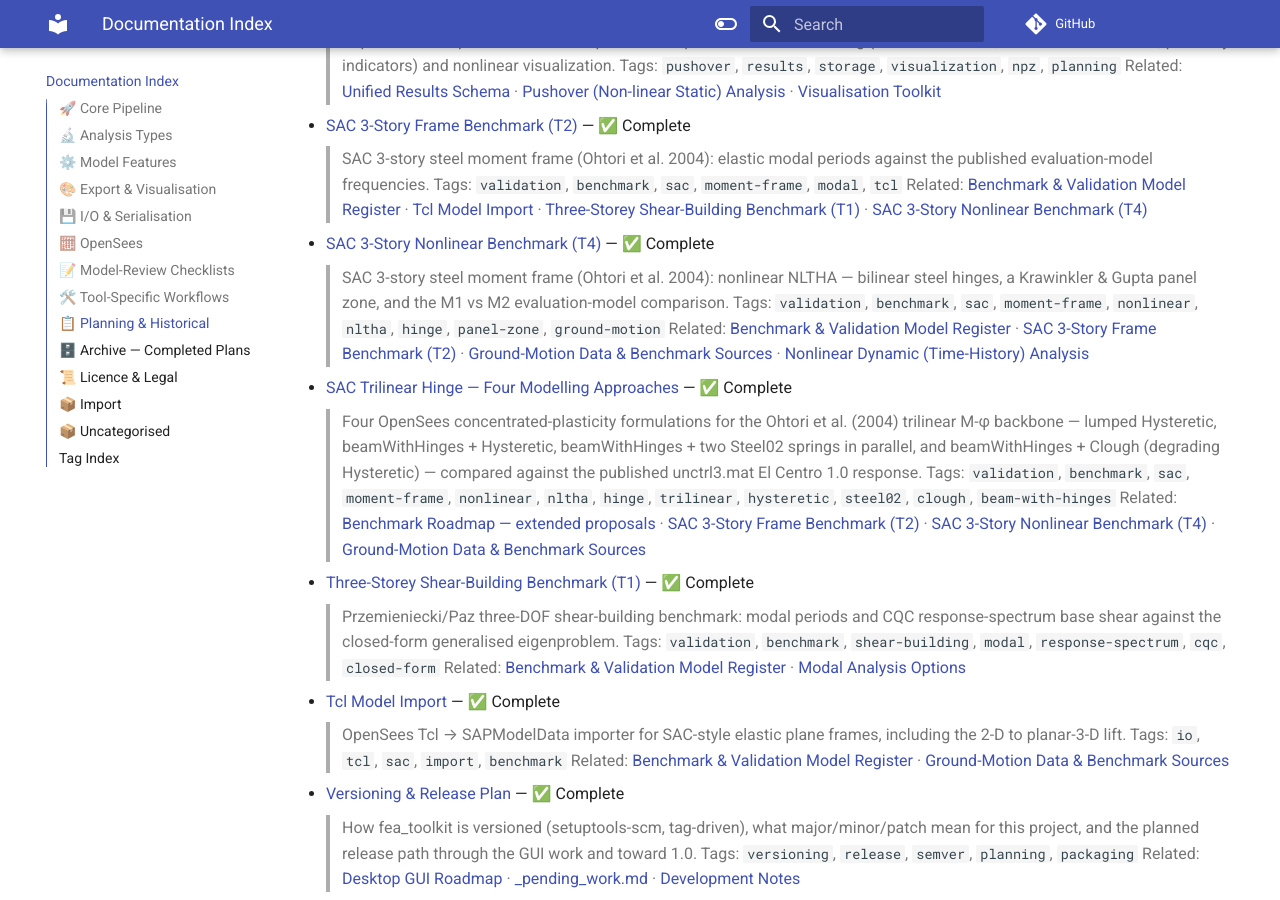
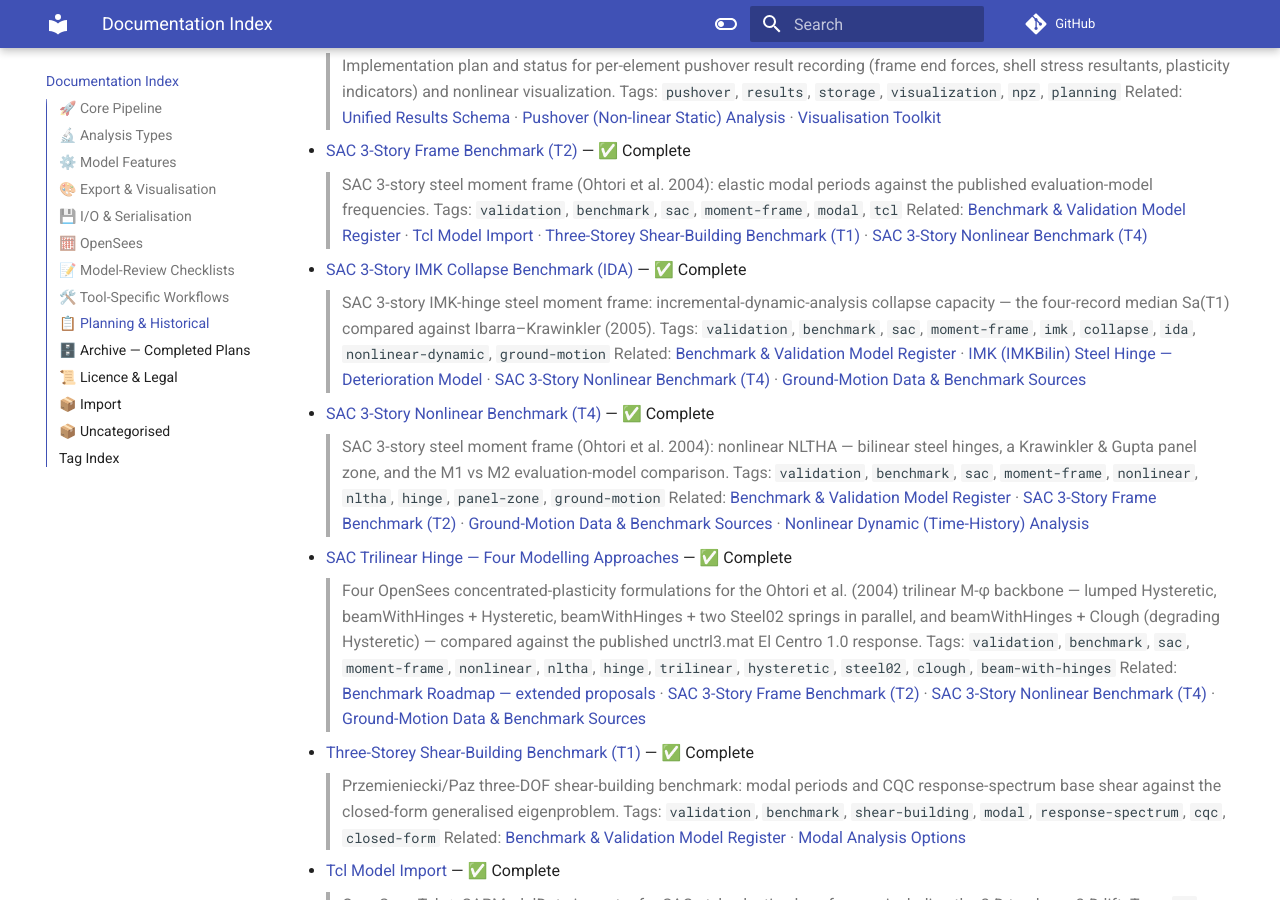
Before and after one commit to boustrephon/fea_toolkit, an MkDocs documentation site: the page built from docs/documentation_index.md, in a window 1280 px wide and 900 px high, scrolled down 10094 px. Built offline with MkDocs 1.6.1 and Material for MkDocs 9.7.7, drawn with Linux system fonts in a browser that asks for light colours; comment, search, counter and statistics services are not loaded; some of the changed text lies outside the part shown.

Commit message:
docs(benchmarks): record SAC 3-story median Sa(T1) collapse capacity (2.21 g)

```diff
--- a/docs/documentation_index.md
+++ b/docs/documentation_index.md
@@ -325,7 +325,7 @@ for automated cross-referencing.
 - [Benchmark & Validation Model Register](benchmark_register.md) — ⚠️ Partial
   > Master index of validation/benchmark models for fea_toolkit: benchmark tiers, the structural-type × load-type coverage matrix, the implemented-benchmark catalogue, reference collections, and acceptance criteria. Candidate sources and the ranked build order live in benchmark_roadmap.md.
   Tags: `validation`, `benchmark`, `planning`, `pushover`, `nonlinear-dynamic`, `modal`, `response-spectrum`, `shear-wall`, `beam-column-joint`, `ground-motion`, `masonry`, `infill`, `collapse`, `precast`, `braced-frame`, `composite`
-  Related: [Benchmark Roadmap — extended proposals](benchmark_roadmap.md) · [Vecchio & Emara (1992) RC-Frame Pushover Benchmark](vecchio_emara_benchmark.md) · [Duong et al. (2007) Shear-Critical Frame Benchmark (T3)](duong_benchmark.md) · [Ground-Motion Data & Benchmark Sources](ground_motion_data.md) · [Pushover (Non-linear Static) Analysis](pushover_analysis.md) · [Nonlinear Dynamic (Time-History) Analysis](nonlinear_dynamic_analysis.md)
+  Related: [Benchmark Roadmap — extended proposals](benchmark_roadmap.md) · [Vecchio & Emara (1992) RC-Frame Pushover Benchmark](vecchio_emara_benchmark.md) · [Duong et al. (2007) Shear-Critical Frame Benchmark (T3)](duong_benchmark.md) · [Ground-Motion Data & Benchmark Sources](ground_motion_data.md) · [Pushover (Non-linear Static) Analysis](pushover_analysis.md) · [Nonlinear Dynamic (Time-History) Analysis](nonlinear_dynamic_analysis.md) · [SAC 3-Story IMK Collapse Benchmark (IDA)](sac_imk_collapse_benchmark.md)
 
 - [Benchmark Roadmap — extended proposals](benchmark_roadmap.md) — ⚠️ Partial
   > Canonical benchmark build plan: ranked order (SAC-derived first, then RC frames, RC walls, masonry/URM) with DOIs and prerequisites, plus the detailed workstreams and the component-level (T3) database inventory.
@@ -380,6 +380,11 @@ for automated cross-referencing.
   > SAC 3-story steel moment frame (Ohtori et al. 2004): elastic modal periods against the published evaluation-model frequencies.
   Tags: `validation`, `benchmark`, `sac`, `moment-frame`, `modal`, `tcl`
   Related: [Benchmark & Validation Model Register](benchmark_register.md) · [Tcl Model Import](tcl_import.md) · [Three-Storey Shear-Building Benchmark (T1)](shear_building_benchmark.md) · [SAC 3-Story Nonlinear Benchmark (T4)](sac_nonlinear_benchmark.md)
+
+- [SAC 3-Story IMK Collapse Benchmark (IDA)](sac_imk_collapse_benchmark.md) — ✅ Complete
+  > SAC 3-story IMK-hinge steel moment frame: incremental-dynamic-analysis collapse capacity — the four-record median Sa(T1) compared against Ibarra–Krawinkler (2005).
+  Tags: `validation`, `benchmark`, `sac`, `moment-frame`, `imk`, `collapse`, `ida`, `nonlinear-dynamic`, `ground-motion`
+  Related: [Benchmark & Validation Model Register](benchmark_register.md) · [IMK (IMKBilin) Steel Hinge — Deterioration Model](imk_deterioration_model.md) · [SAC 3-Story Nonlinear Benchmark (T4)](sac_nonlinear_benchmark.md) · [Ground-Motion Data & Benchmark Sources](ground_motion_data.md)
 
 - [SAC 3-Story Nonlinear Benchmark (T4)](sac_nonlinear_benchmark.md) — ✅ Complete
   > SAC 3-story steel moment frame (Ohtori et al. 2004): nonlinear NLTHA — bilinear steel hinges, a Krawinkler & Gupta panel zone, and the M1 vs M2 evaluation-model comparison.
@@ -471,7 +476,7 @@ Tags across all documentation files:
 - **`beam-column-joint`** — [benchmark_register.md](benchmark_register.md)
 - **`beam-with-hinges`** — [sac_trilinear_hinge_approaches.md](sac_trilinear_hinge_approaches.md)
 - **`beams`** — [element_classification.md](element_classification.md)
-- **`benchmark`** — [benchmark_register.md](benchmark_register.md), [benchmark_roadmap.md](benchmark_roadmap.md), [cantilever_benchmark.md](cantilever_benchmark.md), [duong_benchmark.md](duong_benchmark.md), [ground_motion_data.md](ground_motion_data.md), [imk_member_classification.md](imk_member_classification.md), [sac_benchmark.md](sac_benchmark.md), [sac_nonlinear_benchmark.md](sac_nonlinear_benchmark.md), [sac_trilinear_hinge_approaches.md](sac_trilinear_hinge_approaches.md), [shear_building_benchmark.md](shear_building_benchmark.md), [tcl_import.md](tcl_import.md), [vecchio_emara_benchmark.md](vecchio_emara_benchmark.md)
+- **`benchmark`** — [benchmark_register.md](benchmark_register.md), [benchmark_roadmap.md](benchmark_roadmap.md), [cantilever_benchmark.md](cantilever_benchmark.md), [duong_benchmark.md](duong_benchmark.md), [ground_motion_data.md](ground_motion_data.md), [imk_member_classification.md](imk_member_classification.md), [sac_benchmark.md](sac_benchmark.md), [sac_imk_collapse_benchmark.md](sac_imk_collapse_benchmark.md), [sac_nonlinear_benchmark.md](sac_nonlinear_benchmark.md), [sac_trilinear_hinge_approaches.md](sac_trilinear_hinge_approaches.md), [shear_building_benchmark.md](shear_building_benchmark.md), [tcl_import.md](tcl_import.md), [vecchio_emara_benchmark.md](vecchio_emara_benchmark.md)
 - **`bilin`** — [imk_deterioration_model.md](imk_deterioration_model.md)
 - **`bilinearization`** — [csm_bilinearization.md](csm_bilinearization.md)
 - **`boolean`** — [shell_openings.md](shell_openings.md)
@@ -494,7 +499,7 @@ Tags across all documentation files:
 - **`closed-form`** — [cantilever_benchmark.md](cantilever_benchmark.md), [shear_building_benchmark.md](shear_building_benchmark.md)
 - **`clough`** — [sac_trilinear_hinge_approaches.md](sac_trilinear_hinge_approaches.md)
 - **`codes`** — [capacity.md](capacity.md)
-- **`collapse`** — [benchmark_register.md](benchmark_register.md), [benchmark_roadmap.md](benchmark_roadmap.md), [imk_deterioration_model.md](imk_deterioration_model.md)
+- **`collapse`** — [benchmark_register.md](benchmark_register.md), [benchmark_roadmap.md](benchmark_roadmap.md), [imk_deterioration_model.md](imk_deterioration_model.md), [sac_imk_collapse_benchmark.md](sac_imk_collapse_benchmark.md)
 - **`columns`** — [element_classification.md](element_classification.md)
 - **`combination`** — [load_cases_and_combinations.md](load_cases_and_combinations.md), [load_combinations.md](load_combinations.md)
 - **`command`** — [workflow_palette.md](workflow_palette.md)
@@ -553,7 +558,7 @@ Tags across all documentation files:
 - **`geometry`** — [rhino_export.md](rhino_export.md), [shell_openings.md](shell_openings.md)
 - **`gpl`** — [licence.md](licence.md)
 - **`gravity`** — [xara_gravity_and_solver.md](xara_gravity_and_solver.md)
-- **`ground-motion`** — [benchmark_register.md](benchmark_register.md), [ground_motion_data.md](ground_motion_data.md), [nonlinear_dynamic_analysis.md](nonlinear_dynamic_analysis.md), [sac_nonlinear_benchmark.md](sac_nonlinear_benchmark.md)
+- **`ground-motion`** — [benchmark_register.md](benchmark_register.md), [ground_motion_data.md](ground_motion_data.md), [nonlinear_dynamic_analysis.md](nonlinear_dynamic_analysis.md), [sac_imk_collapse_benchmark.md](sac_imk_collapse_benchmark.md), [sac_nonlinear_benchmark.md](sac_nonlinear_benchmark.md)
 - **`gui`** — [gui.md](gui.md), [gui_roadmap.md](gui_roadmap.md), [project_bundle.md](project_bundle.md), [workflow_authoring.md](workflow_authoring.md), [workflow_palette.md](workflow_palette.md)
 - **`guidance`** — [modeling_guidance.md](modeling_guidance.md)
 - **`guide`** — [llm_guide.md](llm_guide.md)
@@ -563,8 +568,9 @@ Tags across all documentation files:
 - **`html-export`** — [viewer.md](viewer.md)
 - **`hysteretic`** — [sac_trilinear_hinge_approaches.md](sac_trilinear_hinge_approaches.md)
 - **`ibarra-krawinkler`** — [imk_deterioration_model.md](imk_deterioration_model.md), [imk_member_classification.md](imk_member_classification.md)
+- **`ida`** — [sac_imk_collapse_benchmark.md](sac_imk_collapse_benchmark.md)
 - **`identifiers`** — [sap_ids_vs_tags.md](sap_ids_vs_tags.md)
-- **`imk`** — [imk_deterioration_model.md](imk_deterioration_model.md), [imk_member_classification.md](imk_member_classification.md)
+- **`imk`** — [imk_deterioration_model.md](imk_deterioration_model.md), [imk_member_classification.md](imk_member_classification.md), [sac_imk_collapse_benchmark.md](sac_imk_collapse_benchmark.md)
 - **`imkbilin`** — [imk_deterioration_model.md](imk_deterioration_model.md)
 - **`import`** — [tcl_import.md](tcl_import.md)
 - **`infill`** — [benchmark_register.md](benchmark_register.md)
@@ -605,11 +611,11 @@ Tags across all documentation files:
 - **`model-review`** — [ETABS_checklist.md](ETABS_checklist.md), [ETABS_checklist_gb.md](ETABS_checklist_gb.md), [ETABS_checklist_hk.md](ETABS_checklist_hk.md), [ETABS_checklist_is.md](ETABS_checklist_is.md), [SAP2000_checklist_gb.md](SAP2000_checklist_gb.md), [SAP2000_checklist_hk.md](SAP2000_checklist_hk.md)
 - **`modeling`** — [modeling_guidance.md](modeling_guidance.md)
 - **`modifiers`** — [stiffness_factors.md](stiffness_factors.md)
-- **`moment-frame`** — [benchmark_roadmap.md](benchmark_roadmap.md), [imk_deterioration_model.md](imk_deterioration_model.md), [sac_benchmark.md](sac_benchmark.md), [sac_nonlinear_benchmark.md](sac_nonlinear_benchmark.md), [sac_trilinear_hinge_approaches.md](sac_trilinear_hinge_approaches.md)
+- **`moment-frame`** — [benchmark_roadmap.md](benchmark_roadmap.md), [imk_deterioration_model.md](imk_deterioration_model.md), [sac_benchmark.md](sac_benchmark.md), [sac_imk_collapse_benchmark.md](sac_imk_collapse_benchmark.md), [sac_nonlinear_benchmark.md](sac_nonlinear_benchmark.md), [sac_trilinear_hinge_approaches.md](sac_trilinear_hinge_approaches.md)
 - **`mvlem`** — [mvlem_wall_analysis.md](mvlem_wall_analysis.md)
 - **`nltha`** — [benchmark_roadmap.md](benchmark_roadmap.md), [sac_nonlinear_benchmark.md](sac_nonlinear_benchmark.md), [sac_trilinear_hinge_approaches.md](sac_trilinear_hinge_approaches.md)
 - **`nonlinear`** — [element_properties_config.md](element_properties_config.md), [modeling_guidance.md](modeling_guidance.md), [mvlem_wall_analysis.md](mvlem_wall_analysis.md), [nonlinear_dynamic_analysis.md](nonlinear_dynamic_analysis.md), [pushover_analysis.md](pushover_analysis.md), [sac_nonlinear_benchmark.md](sac_nonlinear_benchmark.md), [sac_trilinear_hinge_approaches.md](sac_trilinear_hinge_approaches.md), [xara_pushover_workflow.md](xara_pushover_workflow.md)
-- **`nonlinear-dynamic`** — [benchmark_register.md](benchmark_register.md), [ground_motion_data.md](ground_motion_data.md), [imk_deterioration_model.md](imk_deterioration_model.md)
+- **`nonlinear-dynamic`** — [benchmark_register.md](benchmark_register.md), [ground_motion_data.md](ground_motion_data.md), [imk_deterioration_model.md](imk_deterioration_model.md), [sac_imk_collapse_benchmark.md](sac_imk_collapse_benchmark.md)
 - **`notes`** — [dev_notes.md](dev_notes.md)
 - **`npz`** — [model_stage_file.md](model_stage_file.md), [project_bundle.md](project_bundle.md), [pushover_results_storage_viz.md](pushover_results_storage_viz.md), [results_schema.md](results_schema.md)
 - **`offsets`** — [member_offsets.md](member_offsets.md)
@@ -660,7 +666,7 @@ Tags across all documentation files:
 - **`round-trip`** — [model_stage_file.md](model_stage_file.md)
 - **`runtime`** — [xara_tcl_runtime_guide.md](xara_tcl_runtime_guide.md)
 - **`s2k`** — [model_review.md](model_review.md)
-- **`sac`** — [benchmark_roadmap.md](benchmark_roadmap.md), [imk_member_classification.md](imk_member_classification.md), [sac_benchmark.md](sac_benchmark.md), [sac_nonlinear_benchmark.md](sac_nonlinear_benchmark.md), [sac_trilinear_hinge_approaches.md](sac_trilinear_hinge_approaches.md), [tcl_import.md](tcl_import.md)
+- **`sac`** — [benchmark_roadmap.md](benchmark_roadmap.md), [imk_member_classification.md](imk_member_classification.md), [sac_benchmark.md](sac_benchmark.md), [sac_imk_collapse_benchmark.md](sac_imk_collapse_benchmark.md), [sac_nonlinear_benchmark.md](sac_nonlinear_benchmark.md), [sac_trilinear_hinge_approaches.md](sac_trilinear_hinge_approaches.md), [tcl_import.md](tcl_import.md)
 - **`sap2000`** — [ETABS_checklist.md](ETABS_checklist.md), [member_offsets.md](member_offsets.md), [member_releases.md](member_releases.md), [model_review.md](model_review.md), [parser_coverage.md](parser_coverage.md), [sap_ids_vs_tags.md](sap_ids_vs_tags.md)
 - **`schema`** — [results_schema.md](results_schema.md)
 - **`scripting`** — [tcl_export.md](tcl_export.md)
@@ -701,7 +707,7 @@ Tags across all documentation files:
 - **`units`** — [modeling_guidance.md](modeling_guidance.md), [units_conversion.md](units_conversion.md)
 - **`usage`** — [llm_guide.md](llm_guide.md)
 - **`userstrings`** — [rhino_attributes.md](rhino_attributes.md)
-- **`validation`** — [benchmark_register.md](benchmark_register.md), [benchmark_roadmap.md](benchmark_roadmap.md), [cantilever_benchmark.md](cantilever_benchmark.md), [duong_benchmark.md](duong_benchmark.md), [ground_motion_data.md](ground_motion_data.md), [mander_confinement_validation.md](mander_confinement_validation.md), [mvlem_wall_analysis.md](mvlem_wall_analysis.md), [sac_benchmark.md](sac_benchmark.md), [sac_nonlinear_benchmark.md](sac_nonlinear_benchmark.md), [sac_trilinear_hinge_approaches.md](sac_trilinear_hinge_approaches.md), [shear_building_benchmark.md](shear_building_benchmark.md), [shear_failure_modelling.md](shear_failure_modelling.md), [vecchio_emara_benchmark.md](vecchio_emara_benchmark.md)
+- **`validation`** — [benchmark_register.md](benchmark_register.md), [benchmark_roadmap.md](benchmark_roadmap.md), [cantilever_benchmark.md](cantilever_benchmark.md), [duong_benchmark.md](duong_benchmark.md), [ground_motion_data.md](ground_motion_data.md), [mander_confinement_validation.md](mander_confinement_validation.md), [mvlem_wall_analysis.md](mvlem_wall_analysis.md), [sac_benchmark.md](sac_benchmark.md), [sac_imk_collapse_benchmark.md](sac_imk_collapse_benchmark.md), [sac_nonlinear_benchmark.md](sac_nonlinear_benchmark.md), [sac_trilinear_hinge_approaches.md](sac_trilinear_hinge_approaches.md), [shear_building_benchmark.md](shear_building_benchmark.md), [shear_failure_modelling.md](shear_failure_modelling.md), [vecchio_emara_benchmark.md](vecchio_emara_benchmark.md)
 - **`verbs`** — [workflow_authoring.md](workflow_authoring.md)
 - **`versioning`** — [versioning.md](versioning.md)
 - **`viewer`** — [viewer.md](viewer.md)
```
Also changed, not shown: docs/benchmark_register.md (+3 -2 lines), docs/benchmark_roadmap.md (+7 -3 lines), docs/imk_deterioration_model.md (+9 -11 lines), docs/imk_member_classification.md (+3 -2 lines), docs/sac_imk_collapse_benchmark.md (added, +112 -0 lines).
